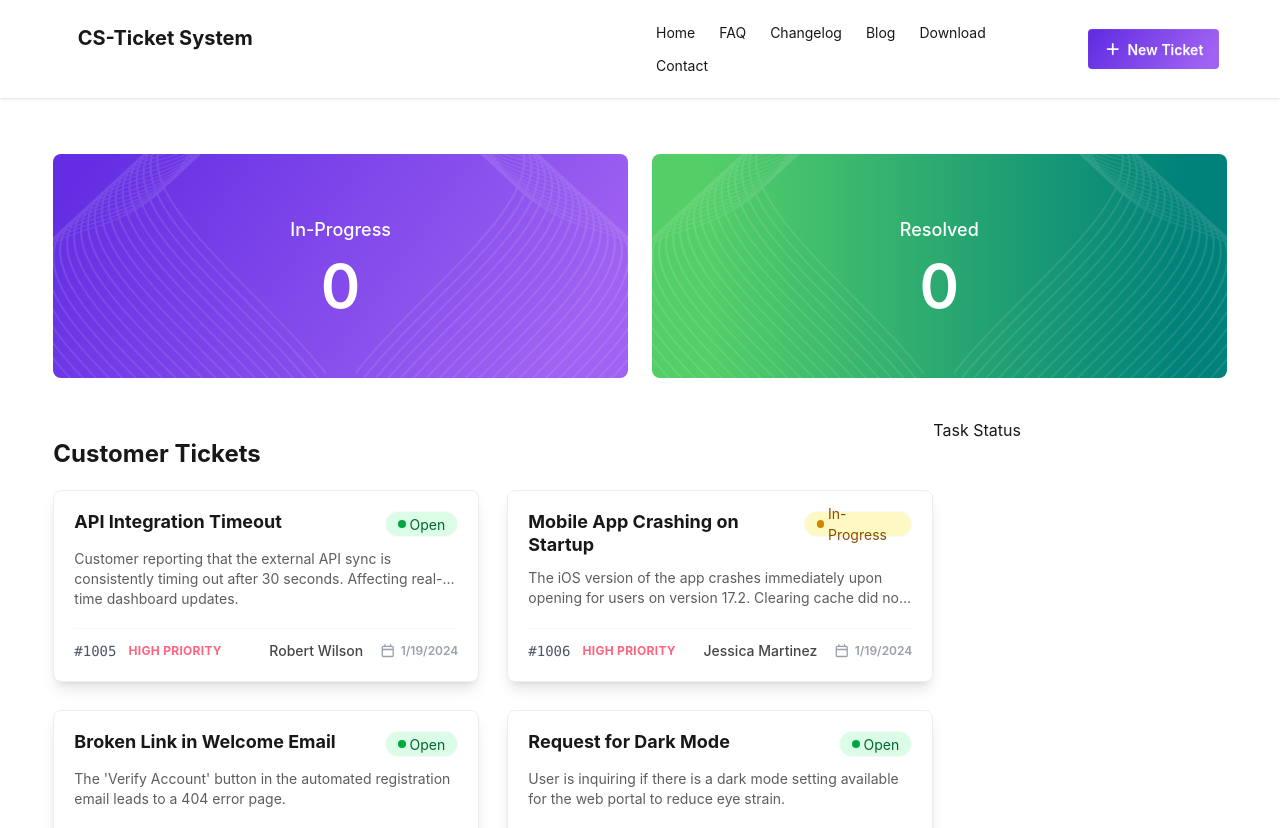
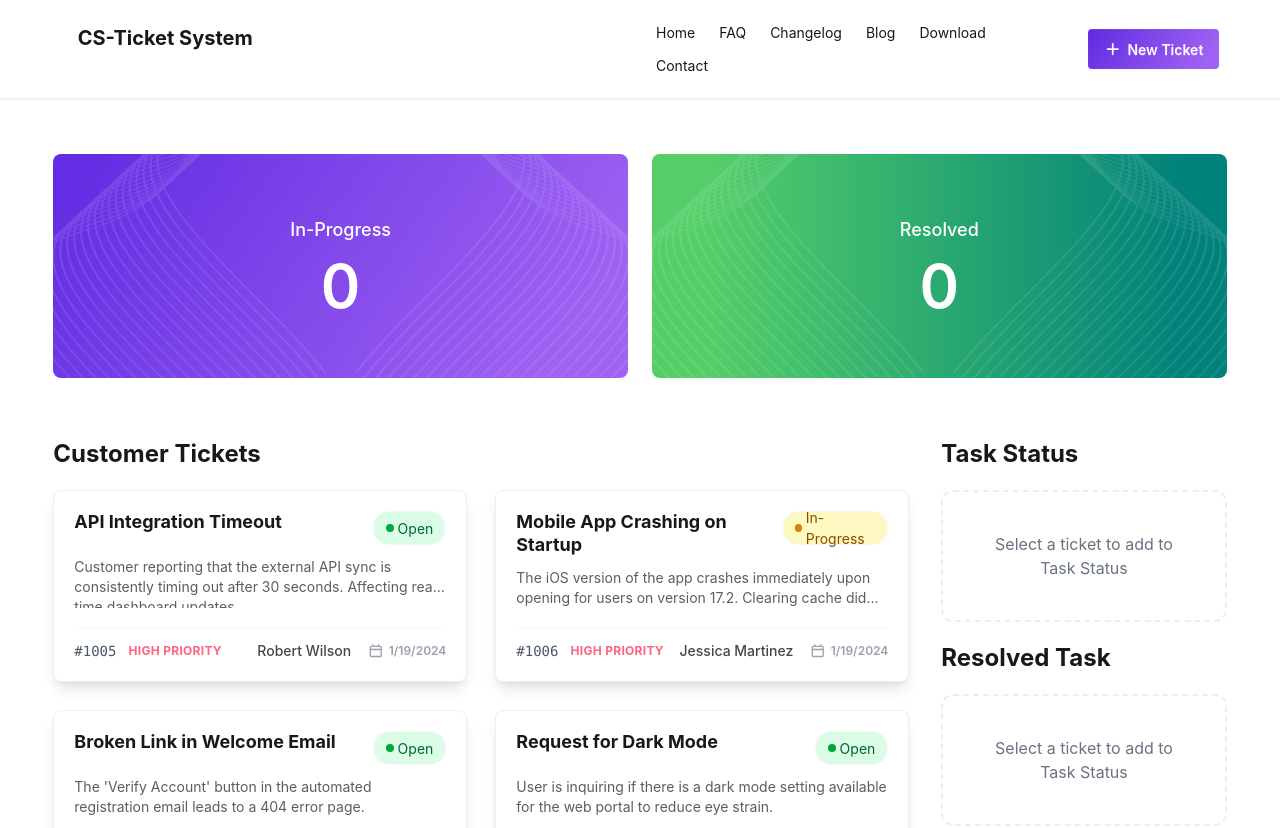
Before and after one commit to spkumerjoy/mission-restart-assignment-2, a React (Vite) app: page / in a window 1280 px wide. Shown: the top 828 px of the page. Built offline with nearby package versions, Linux system fonts and the light colour scheme.

Commit message:
All funtionality is working and add all  Answer in MD File

```diff
--- a/index.html
+++ b/index.html
@@ -1,13 +1,16 @@
 <!doctype html>
 <html lang="en">
+
 <head>
   <meta charset="UTF-8" />
   <link rel="icon" type="image/svg+xml" href="/vite.svg" />
   <meta name="viewport" content="width=device-width, initial-scale=1.0" />
   <title>mission-restart-assignment-2</title>
 </head>
+
 <body>
   <div id="root"></div>
   <script type="module" src="/src/main.jsx"></script>
 </body>
+
 </html>
--- a/package.json
+++ b/package.json
@@ -18,6 +18,7 @@
     "@tailwindcss/vite": "^4.2.1",
     "react": "^19.2.0",
     "react-dom": "^19.2.0",
+    "react-toastify": "^11.0.5",
     "tailwindcss": "^4.2.1"
   },
   "devDependencies": {
--- a/src/App.jsx
+++ b/src/App.jsx
@@ -1,22 +1,36 @@
-import { Suspense } from "react";
+import { Suspense, useState } from "react";
 import "./App.css";
 import spinner from "../src/assets/spinner.svg";
 import Banner from "./components/Banner/Banner";
 import Footer from "./components/Footer/Footer";
 import Navbar from "./components/Navbar/Navbar";
 import TicketList from "./components/TicketList/TicketList";
+import { ToastContainer } from "react-toastify";
+import TaskStatus from "./components/TaskStatus/TaskStatus";
+import ResolvedTask from "./components/ResolvedTask/ResolvedTask";
 
 const fetchTickets = async () => {
     const res = await fetch("/tickets.json");
     return res.json();
 };
+const ticketPromise = fetchTickets();
 function App() {
-    const ticketPromise = fetchTickets();
+    const [statusTask, setStatusTask] = useState([]);
+    const [resolvedTask, setResolvedTask] = useState([]);
     return (
         <>
+            {/* Navbar-Section */}
             <Navbar></Navbar>
             <main className="w-11/12 mx-auto py-14">
-                <Banner></Banner>
+                {/* Banner-Section */}
+                <Banner
+                    statusTask={statusTask}
+                    resolvedTask={resolvedTask}
+                ></Banner>
+
+                {/* Task-Lists-Section */}
+                <section className="flex flex-col-reverse lg:flex-row py-5 md:py-10 px-4 md:px-0">
+                    {/* Left Side-(Customer Tickets Lists) */}
                     <Suspense
                         fallback={
                             <div className="flex justify-center py-10">
@@ -28,10 +42,39 @@ function App() {
                             </div>
                         }
                     >
-                    <TicketList ticketPromise={ticketPromise}></TicketList>
+                        <TicketList
+                            ticketPromise={ticketPromise}
+                            statusTask={statusTask}
+                            setStatusTask={setStatusTask}
+                        ></TicketList>
                     </Suspense>
+                    {/* Right Side-(Task Status) */}
+                    <div className="w-full lg:w-3/12 px-4 lg:px-0">
+                        <div>
+                            <h2 className="text-2xl font-bold py-5">
+                                Task Status
+                            </h2>
+                            <TaskStatus
+                                resolvedTask={resolvedTask}
+                                setResolvedTask={setResolvedTask}
+                                statusTask={statusTask}
+                                setStatusTask={setStatusTask}
+                            ></TaskStatus>
+                        </div>
+                        <div>
+                            <h2 className="text-2xl font-bold py-5">
+                                Resolved Task
+                            </h2>
+                            <ResolvedTask
+                                resolvedTask={resolvedTask}
+                            ></ResolvedTask>
+                        </div>
+                    </div>
+                </section>
             </main>
+            {/* Footer-Section */}
             <Footer></Footer>
+            <ToastContainer />
         </>
     );
 }
--- a/src/components/Banner/Banner.jsx
+++ b/src/components/Banner/Banner.jsx
@@ -2,7 +2,7 @@ import React from "react";
 import leftPattern from "../../assets/vector1.png";
 import rightPattern from "../../assets/vector2.png";
 
-const Banner = () => {
+const Banner = ({ statusTask, resolvedTask }) => {
     return (
         <section className="flex flex-col md:flex-row gap-6">
             {/* In-Progress Card */}
@@ -24,7 +24,7 @@ const Banner = () => {
                         In-Progress
                     </p>
                     <h1 className="text-4xl sm:text-5xl md:text-6xl font-semibold mt-2 sm:mt-3">
-                        0
+                        {statusTask.length}
                     </h1>
                 </div>
                 {/* Right Pattern */}
@@ -52,7 +52,7 @@ const Banner = () => {
                 <div className="relative z-10 text-center">
                     <p className="text-base sm:text-lg font-medium">Resolved</p>
                     <h1 className="text-4xl sm:text-5xl md:text-6xl font-semibold mt-2 sm:mt-3">
-                        0
+                        {resolvedTask.length}
                     </h1>
                 </div>
                 {/* Right Pattern */}
--- /dev/null
+++ b/src/components/ResolvedTask/ResolvedTask.jsx
@@ -0,0 +1,26 @@
+const ResolvedTask = ({ resolvedTask }) => {
+    return (
+        <div>
+            {resolvedTask.length > 0 ? (
+                resolvedTask.map((completedTask) => (
+                    <div
+                        key={completedTask.id}
+                        className="card w-full bg-sky-200 card-md shadow-lg border border-base-300 mb-5 py-4 px-3"
+                    >
+                        <div className="card-bod">
+                            <h2 className="card-title">
+                                {completedTask.title}
+                            </h2>
+                        </div>
+                    </div>
+                ))
+            ) : (
+                <div className="text-center p-10 border-2 border-dashed border-base-300 rounded-xl text-gray-500">
+                    <p>Select a ticket to add to Task Status</p>
+                </div>
+            )}
+        </div>
+    );
+};
+
+export default ResolvedTask;
--- /dev/null
+++ b/src/components/TaskStatus/TaskStatus.jsx
@@ -0,0 +1,52 @@
+import { toast } from "react-toastify";
+
+const TaskStatus = ({
+    resolvedTask,
+    setResolvedTask,
+    statusTask,
+    setStatusTask,
+}) => {
+    const handleResolved = (resolvedTicketData) => {
+        setResolvedTask([...resolvedTask, resolvedTicketData]);
+
+        const remainingTasks = statusTask.filter(
+            (task) => task.id !== resolvedTicketData.id,
+        );
+
+        setStatusTask(remainingTasks);
+
+        toast.success("Task Resolved!");
+    };
+    return (
+        <div>
+            {statusTask.length > 0 ? (
+                statusTask.map((selectedTask) => (
+                    <div
+                        key={selectedTask.id}
+                        className="card w-full bg-base-100 card-md shadow-lg border border-base-300 mb-5"
+                    >
+                        <div className="card-body">
+                            <h2 className="card-title">{selectedTask.title}</h2>
+                            <div className="justify-end card-actions">
+                                <button
+                                    onClick={() => {
+                                        handleResolved(selectedTask);
+                                    }}
+                                    className="btn bg-green-600 text-base font-semibold text-white btn-block"
+                                >
+                                    Complete
+                                </button>
+                            </div>
+                        </div>
+                    </div>
+                ))
+            ) : (
+                <div className="text-center p-10 border-2 border-dashed border-base-300 rounded-xl text-gray-500">
+                    <p>Select a ticket to add to Task Status</p>
+                </div>
+            )}
+        </div>
+    );
+};
+
+export default TaskStatus;
--- a/src/components/TicketList/TicketList.jsx
+++ b/src/components/TicketList/TicketList.jsx
@@ -1,28 +1,40 @@
-import React, { use } from "react";
+import { use } from "react";
 import { FontAwesomeIcon } from "@fortawesome/react-fontawesome";
 import { faCalendar } from "@fortawesome/free-regular-svg-icons";
+import { toast } from "react-toastify";
 
-const TicketList = ({ ticketPromise }) => {
+const TicketList = ({ ticketPromise, statusTask, setStatusTask }) => {
     const ticketData = use(ticketPromise);
+    const handleSelected = (ticketData) => {
+        const isAlreadyAdded = statusTask.find((t) => t.id === ticketData.id);
+
+        if (isAlreadyAdded) {
+            return toast.warning("Task is already in progress!");
+        }
+        setStatusTask([...statusTask, ticketData]);
+        toast.success("Task Added!");
+    };
+
     return (
-        <section className="flex py-10">
-            {/* Left Side-(Customer Tickets) */}
-            <div className="w-9/12">
+        <div className="w-full lg:w-9/12 mr-0 lg:mr-8 px-4 lg:px-0">
             <h2 className="text-2xl font-bold py-5">Customer Tickets</h2>
             <div className="grid grid-cols-1 md:grid-cols-2 gap-5 md:gap-7">
                 {ticketData.map((ticket) => (
                     <div
                         key={ticket.id}
-                            className="card w-full bg-base-100 shadow-lg border border-base-300"
+                        className="card w-full bg-base-100 shadow-lg border border-base-300 cursor-pointer"
+                        onClick={() => {
+                            handleSelected(ticket);
+                        }}
                     >
                         <div className="card-body p-5 gap-3">
                             {/* Title and Status Badge */}
-                                <div className="flex justify-between items-start gap-4">
+                            <div className="flex justify-between items-start gap-3">
                                 <h2 className="card-title text-lg font-bold leading-tight">
                                     {ticket.title}
                                 </h2>
                                 <div
-                                        className={`badge rounded-2xl gap-1 py-3 px-3 ${
+                                    className={`badge rounded-2xl gap-1 py-4 px-3 ${
                                         ticket.status === "Open"
                                             ? "bg-green-100 text-green-800"
                                             : "bg-yellow-100 text-yellow-800"
@@ -54,8 +66,7 @@ const TicketList = ({ ticketPromise }) => {
                                     {/* Priority Color */}
                                     <span
                                         className={`text-xs font-bold tracking-wide ${
-                                                ticket.priority ===
-                                                "HIGH PRIORITY"
+                                            ticket.priority === "HIGH PRIORITY"
                                                 ? "text-error"
                                                 : ticket.priority ===
                                                     "MEDIUM PRIORITY"
@@ -87,12 +98,6 @@ const TicketList = ({ ticketPromise }) => {
                 ))}
             </div>
         </div>
-
-            {/* Right Side-(Task Status) */}
-            <div className="w-3/12">
-                <h2>Task Status</h2>
-            </div>
-        </section>
     );
 };
 
```
Also changed, not shown: 2 other files (tests, documents, lock files or other folders). Lines whose indentation alone changed are shown as unchanged.
